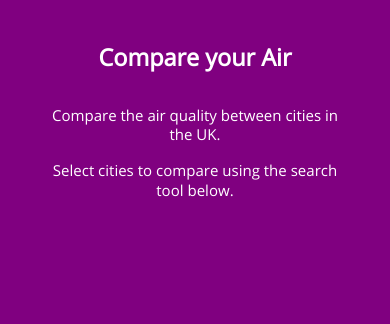
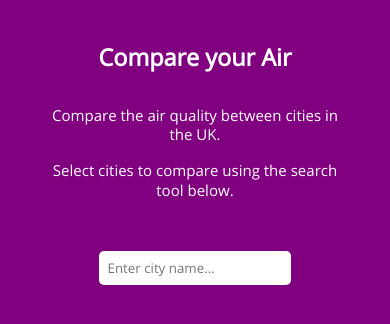
Before and after one commit to pmita/dept-project, a React (Create React App) app: page / in a window 390 px wide. Shown: the top 324 px of the page. Built offline with nearby package versions, Linux system fonts and the light colour scheme.

Commit message:
SelectCity component added, with mobile styling

```diff
--- a/src/App.js
+++ b/src/App.js
@@ -3,6 +3,7 @@ import React from 'react';
 import './styles/App.scss';
 //importing our components
 import Headline from './components/Headline';
+import SelectCity from './components/SelectCity';
 //importing our state from Context Api
 import { StateProvider } from './components/StateContext';
 
@@ -16,6 +17,7 @@ function App() {
           textLineOne='Compare the air quality between cities in the UK.'
           textLineTwo='Select cities to compare using the search tool below.'
         />
+        <SelectCity />
       </div>
     </StateProvider>
 
--- a/src/components/Headline.js
+++ b/src/components/Headline.js
@@ -12,7 +12,7 @@ const Headline = ({
     textLineTwo='Additional text goes here',
 }) => {
     return(
-        <div className='headline'>
+        <div className='headline-section'>
             <h1>
                 {title}
             </h1>
--- /dev/null
+++ b/src/components/SelectCity.js
@@ -0,0 +1,63 @@
+import React, {useState, useContext} from 'react';
+//importing the state from our StateContext
+import { StateContext } from './StateContext';
+
+const SelectCity = () => {
+    //setting up state from our StateContext
+    const [citiesToChooseFrom, setCitiesToChooseFrom] = useContext(StateContext);
+
+    //setting up additional state
+    const [inputCity, setInputCity] = useState('');
+    const [filteredCitiesToChooseFrom, setFilteredCitiesToChooseFrom] = useState([]);
+
+    //setting our event handlers
+    const inputTextHandler = (e) => {
+        const currentTextString = e.target.value;
+        //console.log(currentTextString);
+        //if user hasn't typed anything then reset the filteredCitiesToChooseFrom array to empty
+        if(currentTextString === ''){
+            setFilteredCitiesToChooseFrom([]);
+        }
+
+        //As user types check for any matches within the citiesToChooseFrom array. Matches
+        //go into filteredCitiesToChooseFrom array which updates as user keeps typing
+        setInputCity(currentTextString);
+        setFilteredCitiesToChooseFrom(citiesToChooseFrom.sort().filter( cityItem =>(
+            cityItem.toLocaleLowerCase().match(inputCity.toLocaleLowerCase())
+        )));
+    }
+
+    const selectCityHandler = (city) => {
+        setInputCity(city);
+        setFilteredCitiesToChooseFrom([]);
+    }
+
+    //additional functions go here
+    const renderSuggestions = () => {
+        if(filteredCitiesToChooseFrom.length === 0){
+            return null;
+        }
+        return(
+            <ul className="suggestions-list">
+                {filteredCitiesToChooseFrom.map( city => (
+                    <li onClick={() => selectCityHandler(city)}>{city}</li>
+                ))}
+            </ul>
+        )
+    }
+    return(
+        <div className="selectCity-section">
+            <form>
+                <input
+                    type="text"
+                    placeholder="Enter city name..."
+                    value={inputCity}
+                    onChange={inputTextHandler}
+                />
+                {renderSuggestions()}
+            </form>
+        </div>
+    );
+}
+
+export default SelectCity;
--- a/src/styles/App.scss
+++ b/src/styles/App.scss
@@ -20,3 +20,4 @@
 
 //Importing our projects' styling
 @import "./components/headline";
+@import "./components/selectCity";
--- a/src/styles/components/_headline.scss
+++ b/src/styles/components/_headline.scss
@@ -1,4 +1,4 @@
-.headline {
+.headline-section {
   text-align: center;
   h1 {
     padding: 5rem 0 3rem 0;
@@ -9,7 +9,7 @@
 }
 
 @media only screen and (max-width: 768px) {
-  .headline {
+  .headline-section {
     p {
       padding: 1rem 5rem;
     }
--- /dev/null
+++ b/src/styles/components/_selectCity.scss
@@ -0,0 +1,43 @@
+.selectCity-section {
+  max-width: 300px;
+  margin: 5rem 0;
+  position: relative;
+  form {
+    width: 100%;
+    input {
+      width: 100%;
+      padding: 1rem;
+      border-radius: 5px;
+      border: none;
+      outline: none;
+    }
+  }
+}
+
+.suggestions-list {
+  position: absolute;
+  top: 35px;
+  width: 100%;
+  max-height: 150px;
+  border-radius: 5px;
+  border: none;
+  overflow: scroll;
+  background: white;
+  color: black;
+  li {
+    width: 100%;
+    padding: 0.5rem 1rem;
+    &:hover {
+      background: $highlight-color;
+      cursor: pointer;
+    }
+  }
+}
+
+@media only screen and (max-width: 768px) {
+  .suggestions-list {
+    li {
+      padding: 1rem;
+    }
+  }
+}
```
